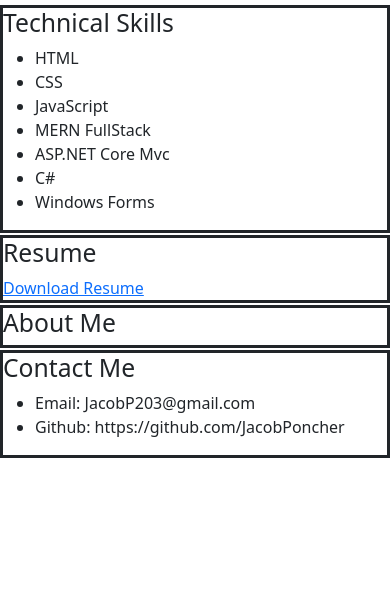
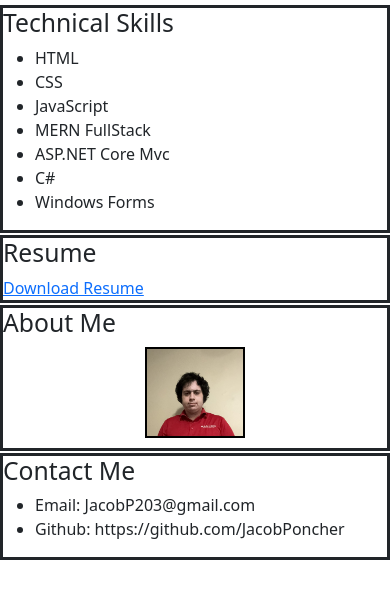
Before and after one commit to jponcher/jponcher.github.io, a plain HTML site: page index.html in a window 390 px wide. Shown: the part 102-700 px from the top of the page. Drawn offline with nearby package versions, Linux system fonts and the light colour scheme.

Commit message:
portfolio

```diff
--- a/index.css
+++ b/index.css
@@ -13,3 +13,22 @@ h1{
     border-top: 5px solid black;
     border-bottom: 5px solid black;
 }
+.AboutMe img {
+    max-width: 200px; /* Adjust as needed */
+    height: auto;
+    object-fit: cover; /* Ensures the aspect ratio of the image is maintained */
+    border: 2px solid #000; /* Adds a border around the image */
+    margin: 10px auto; /* Centers the image and adds some space around it */
+    display: block; /* Needed for centering the image with margin auto */
+}
+@media (max-width: 600px) {
+    .AboutMe, .Resume, .ContactMe {
+      width: 100%;
+    }
+
+    .AboutMe img {
+      max-width: 100px;
+      display: block;
+      margin: 10px auto;
+    }
+  }
--- a/index.html
+++ b/index.html
@@ -3,7 +3,7 @@
   <head>
     <meta charset="utf-8">
     <meta name="viewport" content="width=device-width, initial-scale=1">
-    <title>Bootstrap demo</title>
+    <title>Portfolio</title>
     <link href="https://cdn.jsdelivr.net/npm/bootstrap@5.3.3/dist/css/bootstrap.min.css" rel="stylesheet" integrity="sha384-QWTKZyjpPEjISv5WaRU9OFeRpok6YctnYmDr5pNlyT2bRjXh0JMhjY6hW+ALEwIH" crossorigin="anonymous">
     <link href="index.css" rel="stylesheet">
   </head>
@@ -45,6 +45,7 @@
     </div>
     <div class="AboutMe">
       <h2>About Me</h2>
+      <img src="headshot.JPG" alt="Jacob Poncher">
     </div>
     <div class="ContactMe">
       <h2>Contact Me</h2>
```
Also changed, not shown: SemesterFinals.css (+12 -0 lines), headshot.JPG (added).
